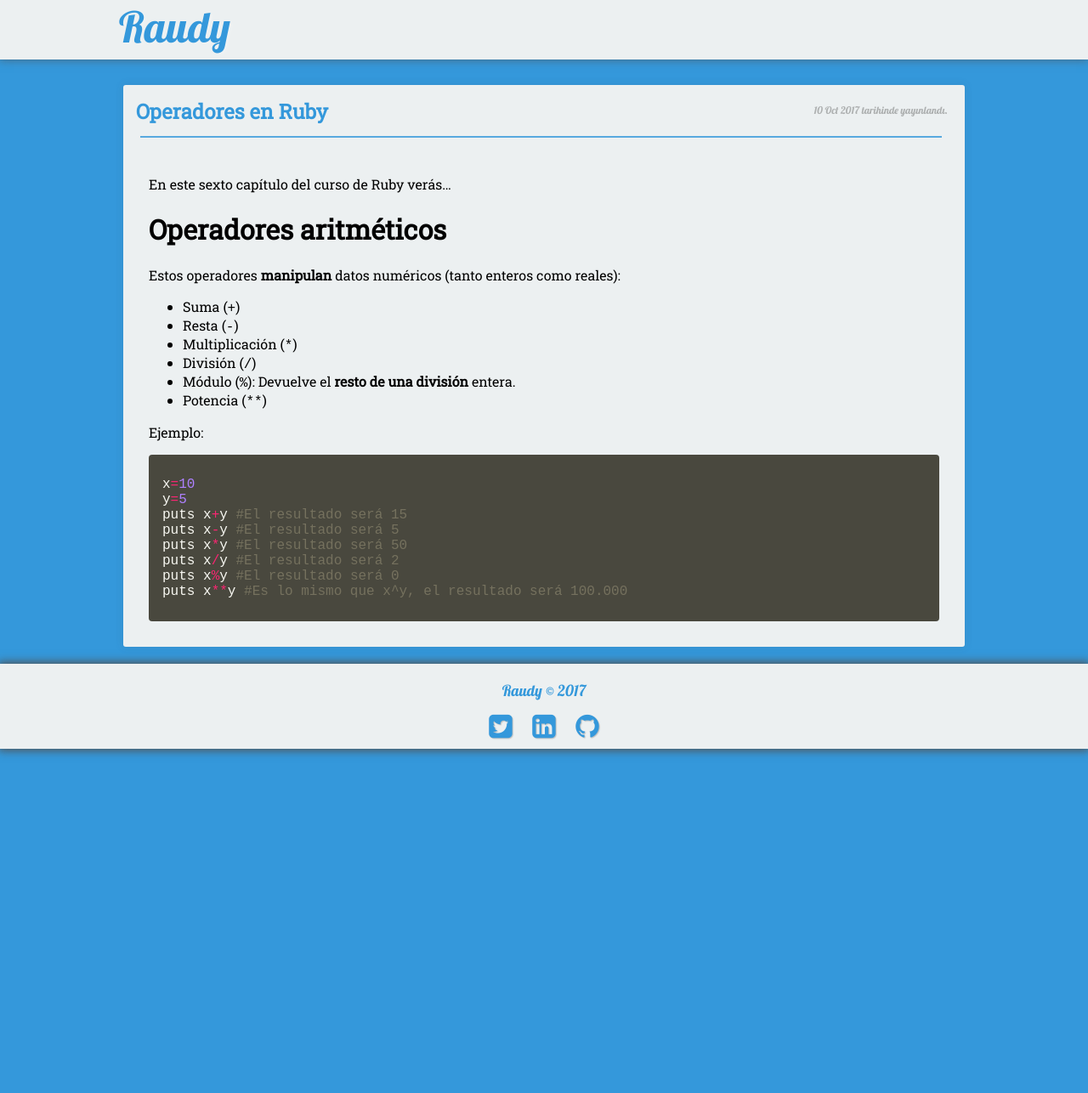
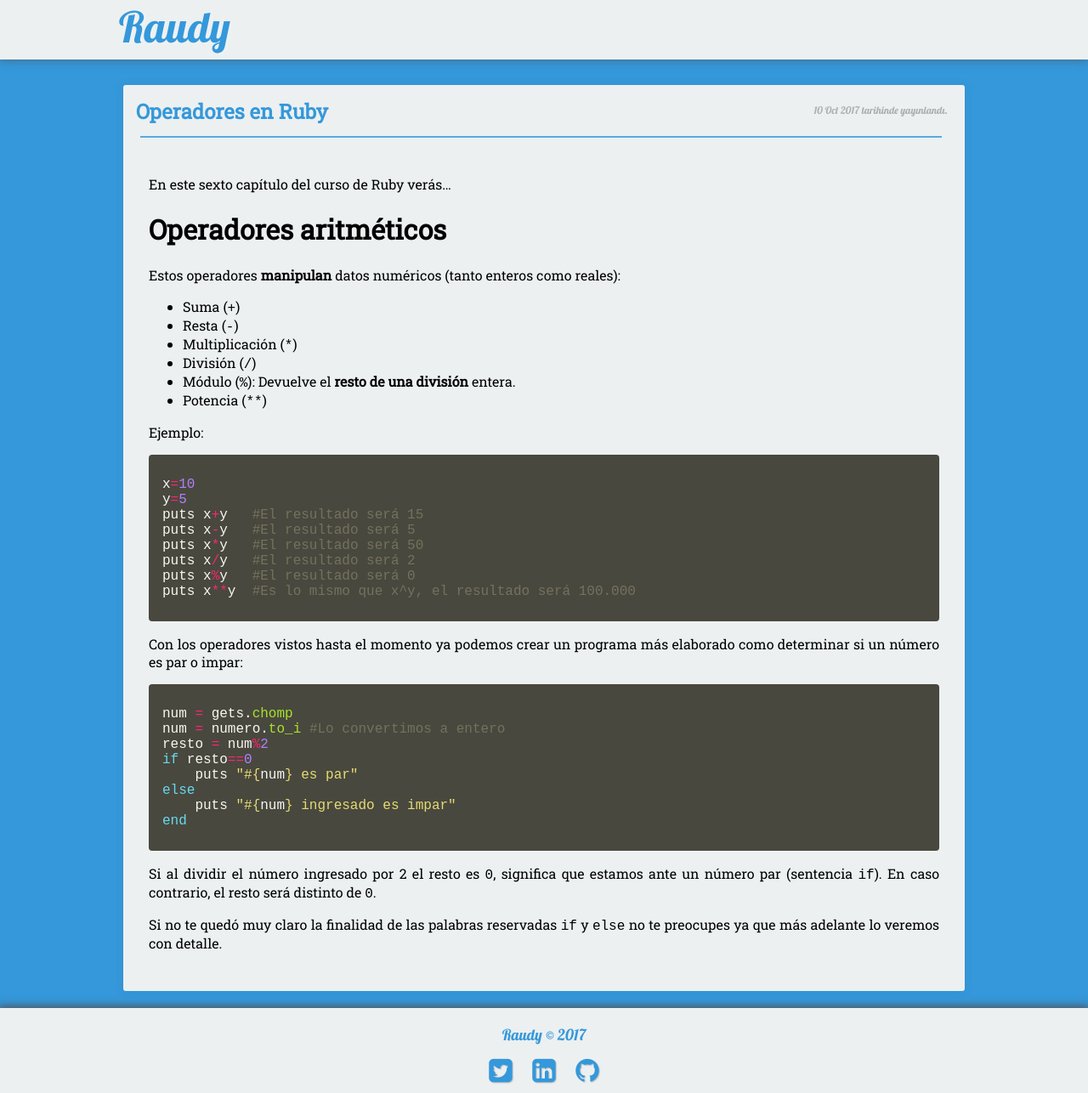
Before and after one commit to nisoto/Blog-anterior-2.0, a Jekyll site: the page built from _posts/2017-10-10-operadores-ruby.md, in a window 1280 px wide. Shown: the whole page at 85% size. Built offline with Jekyll 4.4.1, drawn with Linux system fonts in a browser that asks for light colours; nearby versions of some CDN libraries; before the commit the page ends 900 px from its top, so only the background shows below that.

Commit message:
Update 2017-10-10-operadores-ruby.md

```diff
--- a/_posts/2017-10-10-operadores-ruby.md
+++ b/_posts/2017-10-10-operadores-ruby.md
@@ -24,10 +24,27 @@ Ejemplo:
 {% highlight ruby %}
 x=10
 y=5
-puts x+y #El resultado será 15
-puts x-y #El resultado será 5
-puts x*y #El resultado será 50
-puts x/y #El resultado será 2
-puts x%y #El resultado será 0
-puts x**y #Es lo mismo que x^y, el resultado será 100.000
+puts x+y   #El resultado será 15
+puts x-y   #El resultado será 5
+puts x*y   #El resultado será 50
+puts x/y   #El resultado será 2
+puts x%y   #El resultado será 0
+puts x**y  #Es lo mismo que x^y, el resultado será 100.000
 {% endhighlight %}
+
+Con los operadores vistos hasta el momento ya podemos crear un programa más elaborado como determinar si un número es par o impar:
+
+{% highlight ruby %}
+num = gets.chomp
+num = numero.to_i #Lo convertimos a entero
+resto = num%2
+if resto==0
+    puts "#{num} es par"
+else
+    puts "#{num} ingresado es impar"
+end
+{% endhighlight %}
+
+Si al dividir el número ingresado por 2 el resto es `0`, significa que estamos ante un número par (sentencia `if`). En caso contrario, el resto será distinto de `0`.
+
+Si no te quedó muy claro la finalidad de las palabras reservadas `if` y `else` no te preocupes ya que más adelante lo veremos con detalle.
```
